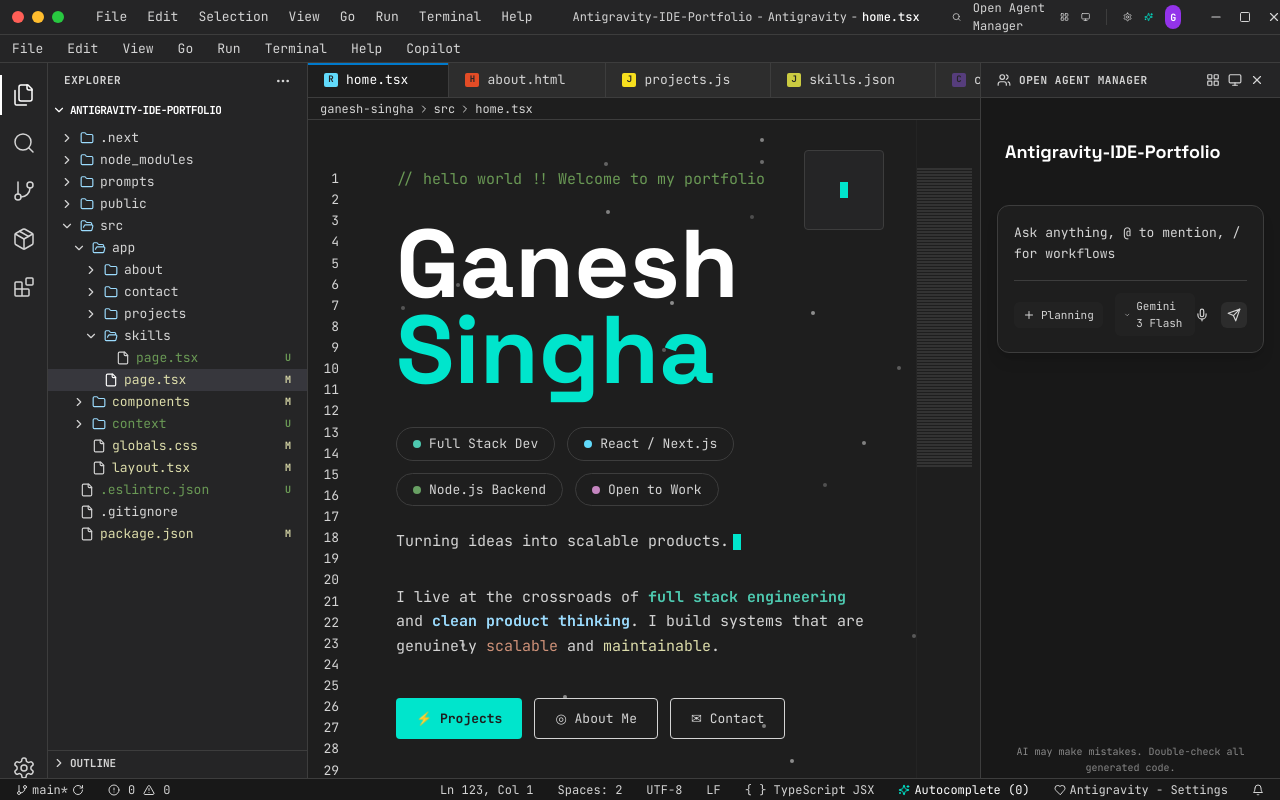
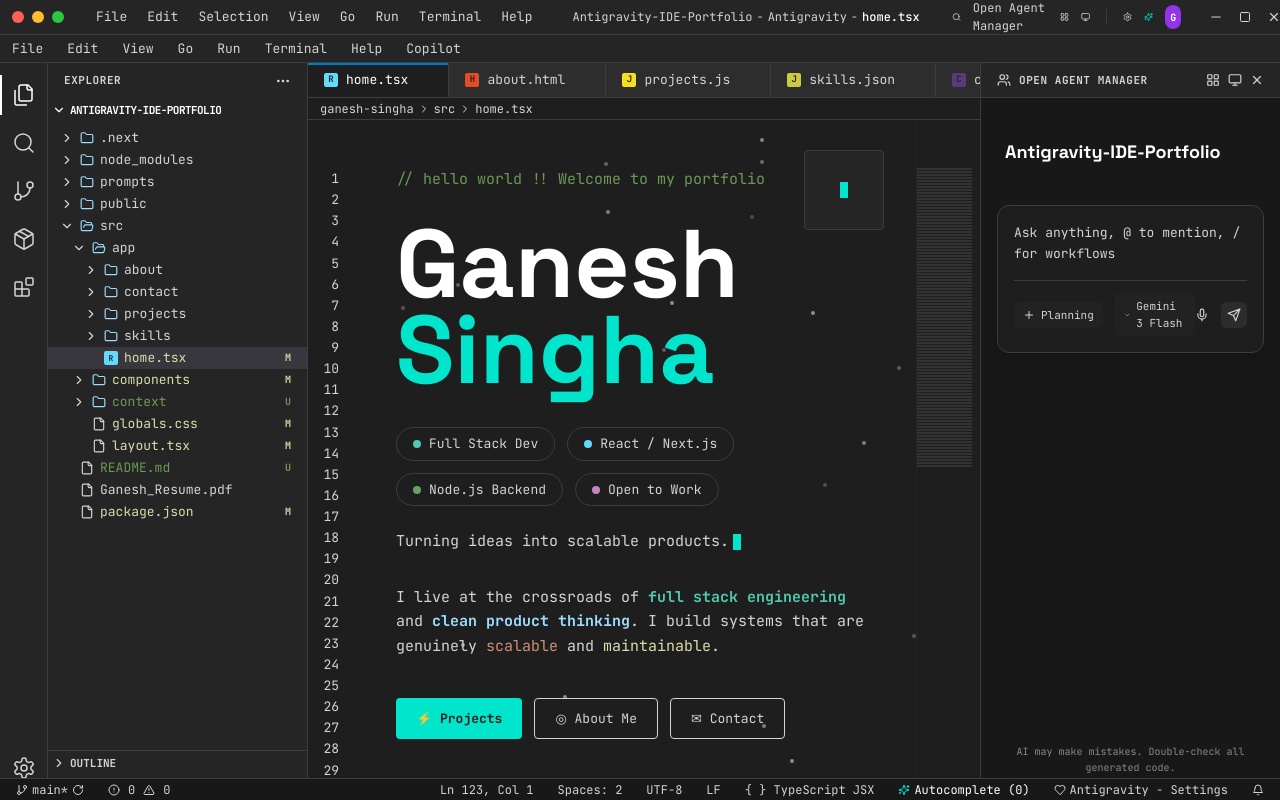
Before and after one commit to singhaganesh/Antigravity-IDE-Portfolio, a Next.js app: page / in a window 1280 px wide. Built offline with nearby package versions, Linux system fonts and the light colour scheme.

Commit message:
style: restore portfolio display names in the recursive sidebar tree

```diff
--- a/src/components/ide/Sidebar.tsx
+++ b/src/components/ide/Sidebar.tsx
@@ -10,7 +10,13 @@ import {
   Folder,
   FolderOpen,
   MoreHorizontal,
-  X
+  X,
+  FileCode,
+  FileType,
+  FileJson,
+  FileCss,
+  FileSearch,
+  FileText
 } from 'lucide-react';
 import { clsx, type ClassValue } from 'clsx';
 import { twMerge } from 'tailwind-merge';
@@ -22,16 +28,19 @@ function cn(...inputs: ClassValue[]) {
 
 interface FileNode {
   name: string;
+  displayName?: string;
   type: 'file' | 'folder';
   path?: string;
   children?: FileNode[];
   status?: 'U' | 'M' | null;
+  color?: string;
+  letter?: string;
 }
 
 const Sidebar = () => {
   const pathname = usePathname();
   const { isMobileMenuOpen, setIsMobileMenuOpen } = useActiveFile();
-  const [expandedFolders, setExpandedFolders] = useState<string[]>(['src', 'app', 'skills']);
+  const [expandedFolders, setExpandedFolders] = useState<string[]>(['src', 'app']);
 
   const toggleFolder = (folder: string) => {
     setExpandedFolders(prev =>
@@ -52,17 +61,27 @@ const Sidebar = () => {
           name: 'app',
           type: 'folder',
           children: [
-            { name: 'about', type: 'folder' },
-            { name: 'contact', type: 'folder' },
-            { name: 'projects', type: 'folder' },
+            {
+              name: 'about',
+              type: 'folder',
+              children: [{ name: 'page.tsx', displayName: 'about.html', type: 'file', path: '/about', status: 'M', color: '#e34c26', letter: 'H' }]
+            },
+            {
+              name: 'contact',
+              type: 'folder',
+              children: [{ name: 'page.tsx', displayName: 'contact.css', type: 'file', path: '/contact', status: 'U', color: '#563d7c', letter: 'C' }]
+            },
+            {
+              name: 'projects',
+              type: 'folder',
+              children: [{ name: 'page.tsx', displayName: 'projects.js', type: 'file', path: '/projects', status: 'M', color: '#f7df1e', letter: 'J' }]
+            },
             {
               name: 'skills',
               type: 'folder',
-              children: [
-                { name: 'page.tsx', type: 'file', path: '/skills', status: 'U' }
-              ]
+              children: [{ name: 'page.tsx', displayName: 'skills.json', type: 'file', path: '/skills', status: 'U', color: '#cbcb41', letter: 'J' }]
             },
-            { name: 'page.tsx', type: 'file', path: '/', status: 'M' }
+            { name: 'page.tsx', displayName: 'home.tsx', type: 'file', path: '/', status: 'M', color: '#61dafb', letter: 'R' }
           ]
         },
         { name: 'components', type: 'folder', status: 'M' },
@@ -71,8 +90,8 @@ const Sidebar = () => {
         { name: 'layout.tsx', type: 'file', status: 'M' },
       ]
     },
-    { name: '.eslintrc.json', type: 'file', status: 'U' },
-    { name: '.gitignore', type: 'file' },
+    { name: 'README.md', type: 'file', status: 'U' },
+    { name: 'Ganesh_Resume.pdf', type: 'file' },
     { name: 'package.json', type: 'file', status: 'M' }
   ];
 
@@ -81,9 +100,10 @@ const Sidebar = () => {
       const isFolder = node.type === 'folder';
       const isExpanded = expandedFolders.includes(node.name);
       const isActive = node.path === pathname;
+      const displayName = node.displayName || node.name;
 
       return (
-        <div key={node.name} className="flex flex-col">
+        <div key={node.name + depth} className="flex flex-col">
           <div
             className={cn(
               "flex items-center gap-1.5 h-[22px] hover:bg-bg-hover cursor-pointer group select-none pr-4",
@@ -101,7 +121,16 @@ const Sidebar = () => {
             {isFolder ? (
               isExpanded ? <FolderOpen size={14} className="text-text-blue flex-shrink-0" /> : <Folder size={14} className="text-text-blue flex-shrink-0" />
             ) : (
-              <File size={14} className="text-muted flex-shrink-0" />
+              node.color ? (
+                <div
+                  className="w-3.5 h-3.5 flex items-center justify-center rounded-sm text-[8px] font-bold text-bg-sidebar flex-shrink-0"
+                  style={{ backgroundColor: node.color }}
+                >
+                  {node.letter}
+                </div>
+              ) : (
+                <File size={14} className="text-muted flex-shrink-0" />
+              )
             )}
 
             <span className={cn(
@@ -109,9 +138,9 @@ const Sidebar = () => {
               node.status === 'U' ? "text-text-green" : node.status === 'M' ? "text-text-yellow" : "text-primary"
             )}>
               {node.path ? (
-                <Link href={node.path}>{node.name}</Link>
+                <Link href={node.path}>{displayName}</Link>
               ) : (
-                node.name
+                displayName
               )}
             </span>
 
@@ -136,7 +165,6 @@ const Sidebar = () => {
 
   const sidebarContent = (
     <>
-      {/* Explorer Header */}
       <div className="h-[35px] flex items-center justify-between px-4 text-muted shrink-0">
         <span className="text-[11px] font-bold uppercase tracking-wider">Explorer</span>
         <div className="flex items-center gap-2">
@@ -145,18 +173,15 @@ const Sidebar = () => {
         </div>
       </div>
 
-      {/* Project Root Folder */}
       <div className="flex items-center px-1 py-1 text-white font-bold text-[11px] cursor-pointer hover:bg-bg-hover shrink-0">
         <ChevronDown size={14} className="mr-1" />
         <span className="truncate uppercase tracking-tighter">ANTIGRAVITY-IDE-PORTFOLIO</span>
       </div>
 
-      {/* File Tree */}
       <div className="flex-1 overflow-y-auto no-scrollbar py-1">
         {renderTree(fileTree)}
       </div>
 
-      {/* Collapsible Gutter Sections */}
       <div className="border-t border-border-color shrink-0">
         <div className="flex items-center px-1 py-1 text-muted font-bold text-[11px] cursor-pointer hover:bg-bg-hover">
           <ChevronRight size={14} className="mr-1" />
@@ -172,12 +197,10 @@ const Sidebar = () => {
 
   return (
     <>
-      {/* Desktop Sidebar */}
       <div className="w-[260px] h-full bg-bg-sidebar border-r border-border-color hidden md:flex flex-col select-none overflow-hidden">
         {sidebarContent}
       </div>
 
-      {/* Mobile Sidebar Overlay */}
       {isMobileMenuOpen && (
         <div className="fixed inset-0 z-50 flex md:hidden">
           <div className="fixed inset-0 bg-black/50" onClick={() => setIsMobileMenuOpen(false)} />
```
